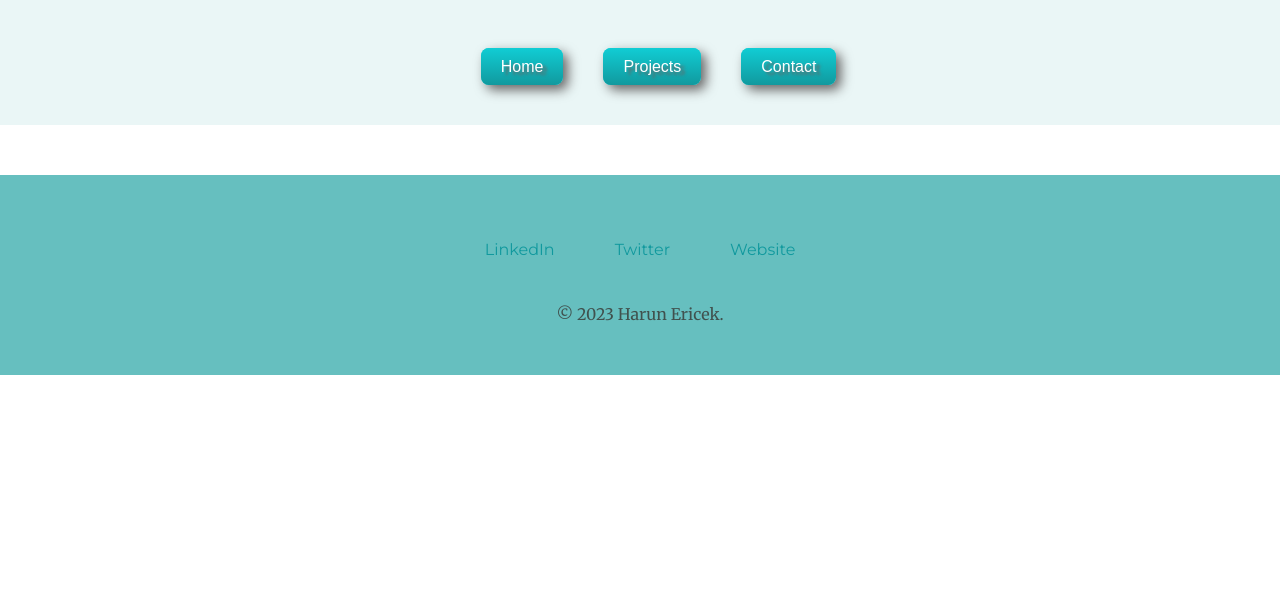
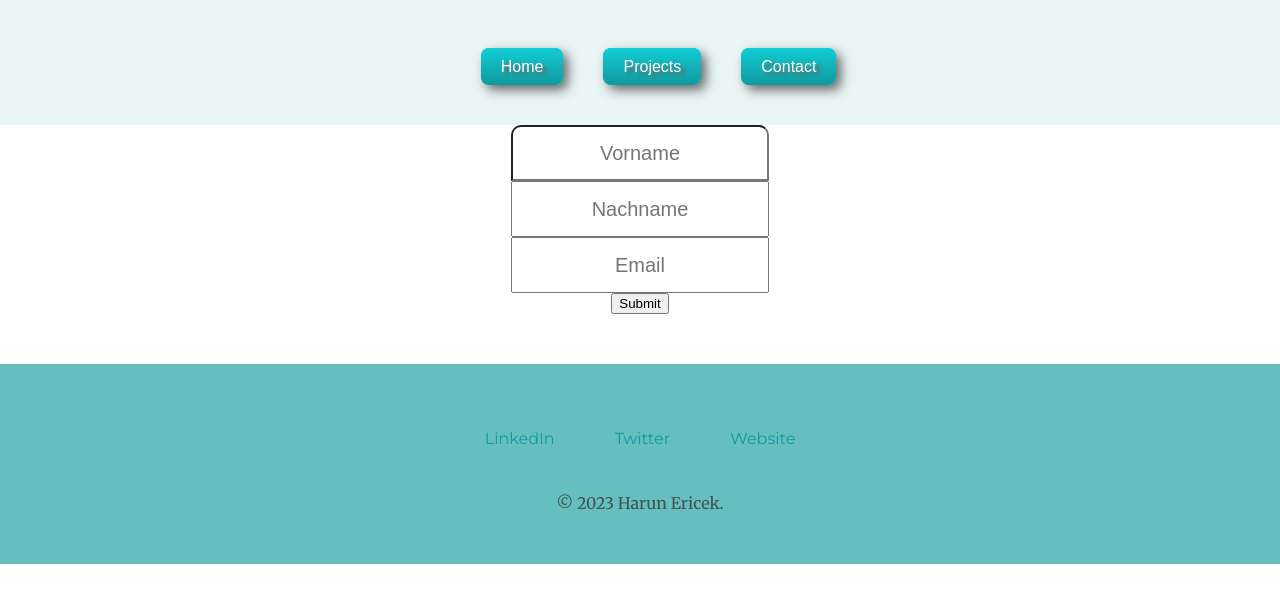
Before and after one commit to Harunericek/My-Homepage, a React (Create React App) app: page /Contact in a window 1280 px wide. Shown: the top 602 px of the page. Built offline with nearby package versions, Linux system fonts and the light colour scheme; a web font is replaced by a local one.

Commit message:
Changed Contact Page

```diff
--- a/public/style.css
+++ b/public/style.css
@@ -165,3 +165,22 @@ a {
     padding: 10px 20px 10px 20px;
     text-decoration: none;
   }
+
+  .flex-container {
+    display: flex;
+    flex-direction: column;
+    justify-content: center;
+    align-items: center;
+  }
+
+  input {
+    text-align: center;
+    font-size: 20px;
+    height: 50px;
+    width: 250px;
+  }
+
+  .item1 {
+  border-top-right-radius: 10px;
+  border-top-left-radius: 10px;
+  }
--- a/src/components/Contact/Middle.jsx
+++ b/src/components/Contact/Middle.jsx
@@ -2,6 +2,14 @@ import React from "react";
 
 function Middle() {
     return <div className="middle-container">
+  <div>
+    <form className="flex-container" action="onSubmit">
+      <input className="item1" placeholder="Vorname" type="text" />
+      <input className="item2" placeholder="Nachname" type="text" />
+      <input className="item3" placeholder="Email" type="text" />
+      <button className="navbtn">Submit</button>
+    </form>
+  </div>
     </div>
 }
 
```
Also changed, not shown: 1 other file (tests, documents, lock files or other folders).
